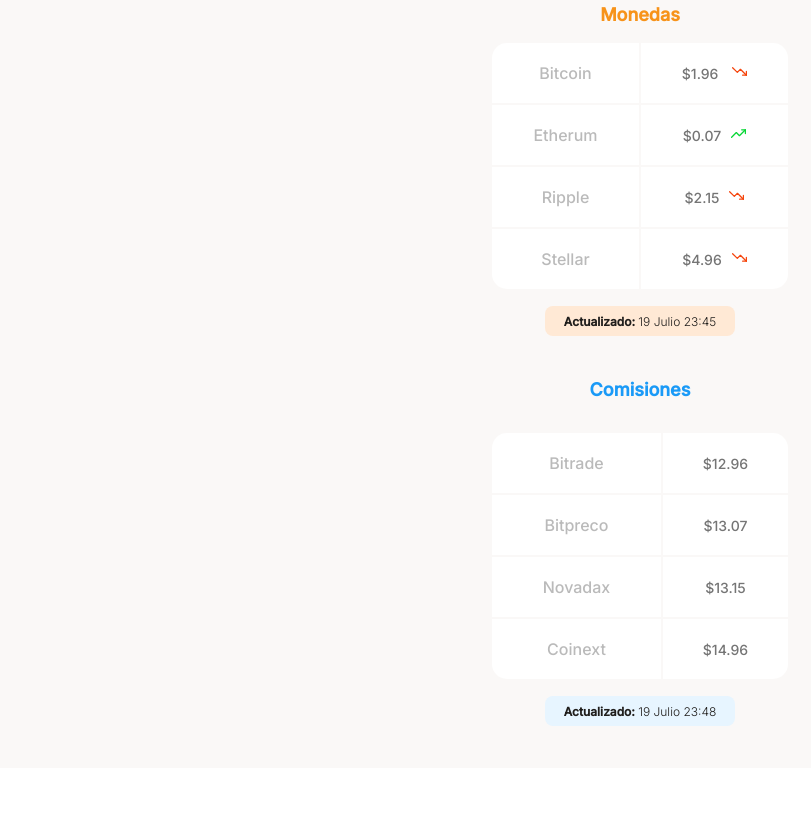
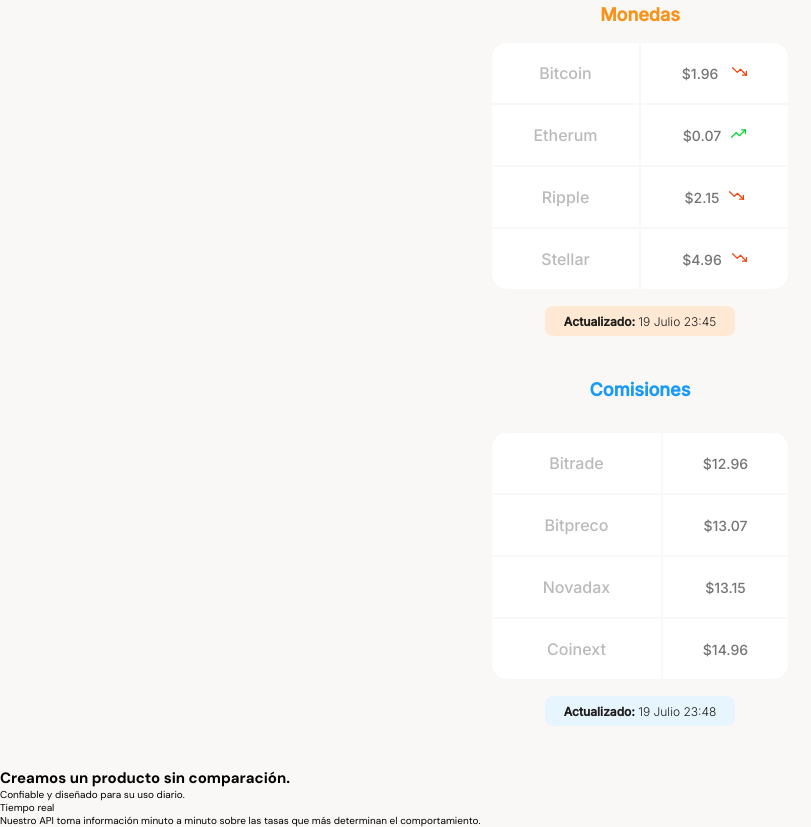
Before and after one commit to g3rardogo/Batatabit, a plain HTML site: page index.html in a window 1280 px wide. Shown: the part 763-1590 px from the top of the page, without its empty margins (0-811 px from the left). Before the commit the page ends 1531 px from the top, so only its background shows below. Drawn offline with Linux system fonts and the light colour scheme.

Commit message:
Base structure of benefits section

```diff
--- a/index.html
+++ b/index.html
@@ -81,7 +81,20 @@
                 </div>
             </section>
         </section>
-        <section></section>
+        <section class="main-product-detail">
+            <span></span>
+            <div>
+                <h2>Creamos un producto sin comparación.</h2>
+                <p>Confiable y diseñado para su uso diario.</p>
+            </div>
+            <section class="product-cards__container">
+                <article class="product-detail__card">
+                    <span class="clock"></span>
+                    <p class="product__card-tittle">Tiempo real</p>
+                    <p class="product__card-body">Nuestro API toma información minuto a minuto sobre las tasas que más determinan el comportamiento.</p>
+                </article>
+            </section>
+        </section>
         <section></section>
         <section></section>
     </main>
```
